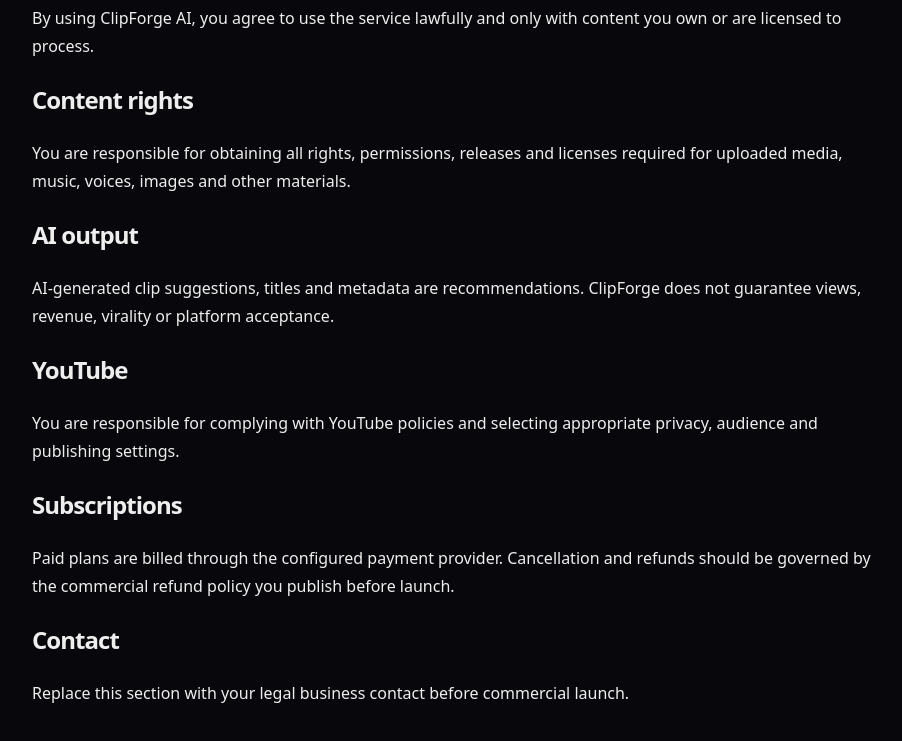
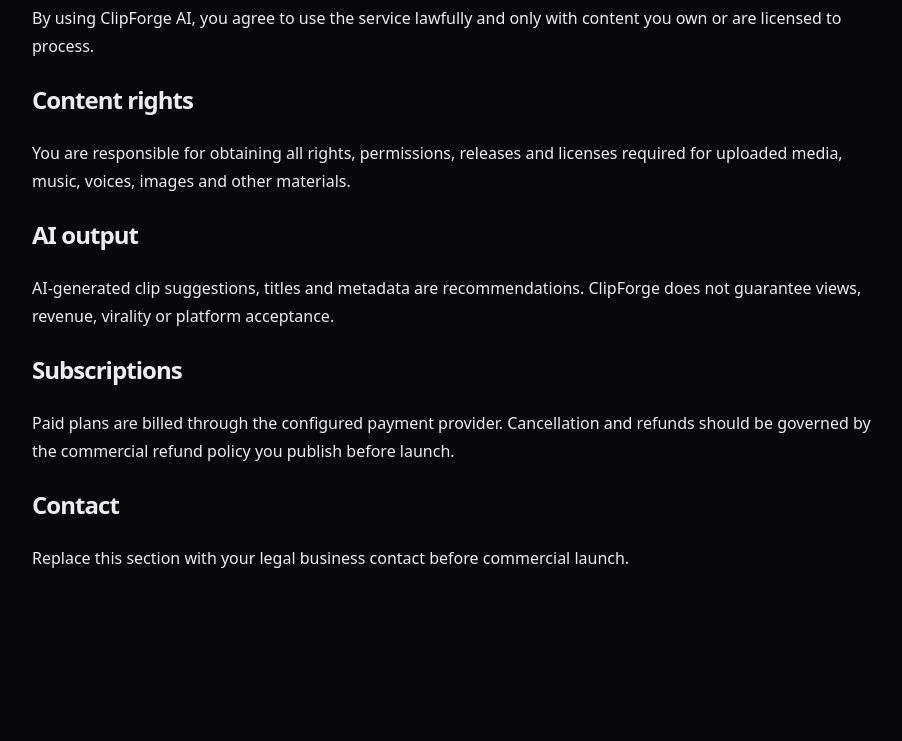
Before and after one commit to Gowardhan0/CODESOFT, a plain HTML site: page terms.html in a window 1280 px wide. Shown: the part 189-930 px from the top of the page, without its empty margins (183-1085 px from the left). After the commit the page ends 848 px from the top, so only its background shows below. Drawn offline with Linux system fonts and the light colour scheme.

Commit message:
Remove YouTube-specific terms

```diff
--- a/terms.html
+++ b/terms.html
@@ -1 +1 @@
-<!doctype html><html><head><meta charset="utf-8"><meta name="viewport" content="width=device-width,initial-scale=1"><title>ClipForge AI — Terms</title><style>body{font:16px/1.7 system-ui;background:#08080c;color:#eee;max-width:850px;margin:50px auto;padding:20px}a{color:#bba6ff}h1,h2{letter-spacing:-.04em}</style></head><body><a href="./">← ClipForge AI</a><h1>Terms of Service</h1><p>By using ClipForge AI, you agree to use the service lawfully and only with content you own or are licensed to process.</p><h2>Content rights</h2><p>You are responsible for obtaining all rights, permissions, releases and licenses required for uploaded media, music, voices, images and other materials.</p><h2>AI output</h2><p>AI-generated clip suggestions, titles and metadata are recommendations. ClipForge does not guarantee views, revenue, virality or platform acceptance.</p><h2>YouTube</h2><p>You are responsible for complying with YouTube policies and selecting appropriate privacy, audience and publishing settings.</p><h2>Subscriptions</h2><p>Paid plans are billed through the configured payment provider. Cancellation and refunds should be governed by the commercial refund policy you publish before launch.</p><h2>Contact</h2><p>Replace this section with your legal business contact before commercial launch.</p></body></html>
+<!doctype html><html><head><meta charset="utf-8"><meta name="viewport" content="width=device-width,initial-scale=1"><title>ClipForge AI — Terms</title><style>body{font:16px/1.7 system-ui;background:#08080c;color:#eee;max-width:850px;margin:50px auto;padding:20px}a{color:#bba6ff}h1,h2{letter-spacing:-.04em}</style></head><body><a href="./">← ClipForge AI</a><h1>Terms of Service</h1><p>By using ClipForge AI, you agree to use the service lawfully and only with content you own or are licensed to process.</p><h2>Content rights</h2><p>You are responsible for obtaining all rights, permissions, releases and licenses required for uploaded media, music, voices, images and other materials.</p><h2>AI output</h2><p>AI-generated clip suggestions, titles and metadata are recommendations. ClipForge does not guarantee views, revenue, virality or platform acceptance.</p><h2>Subscriptions</h2><p>Paid plans are billed through the configured payment provider. Cancellation and refunds should be governed by the commercial refund policy you publish before launch.</p><h2>Contact</h2><p>Replace this section with your legal business contact before commercial launch.</p></body></html>
```
